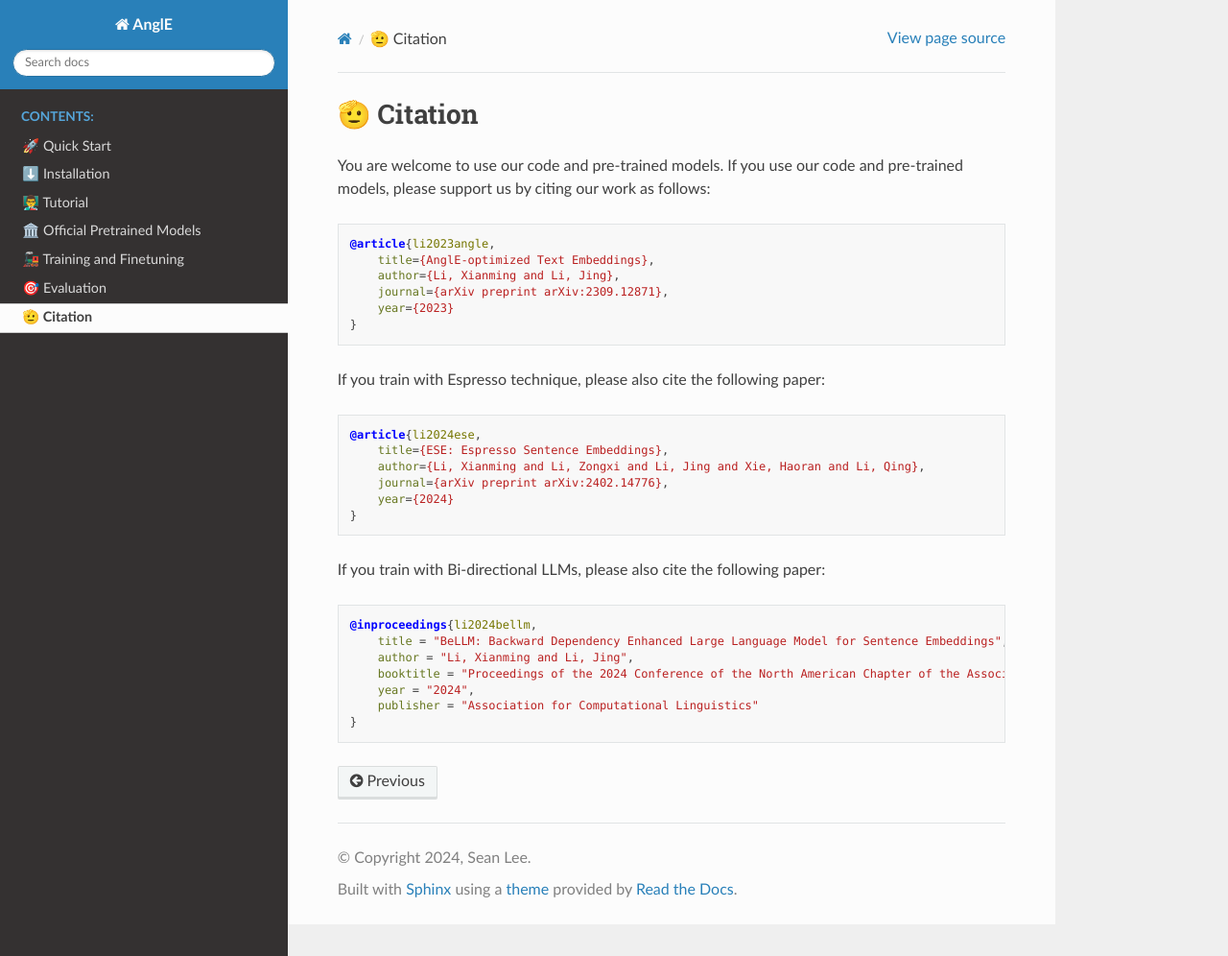
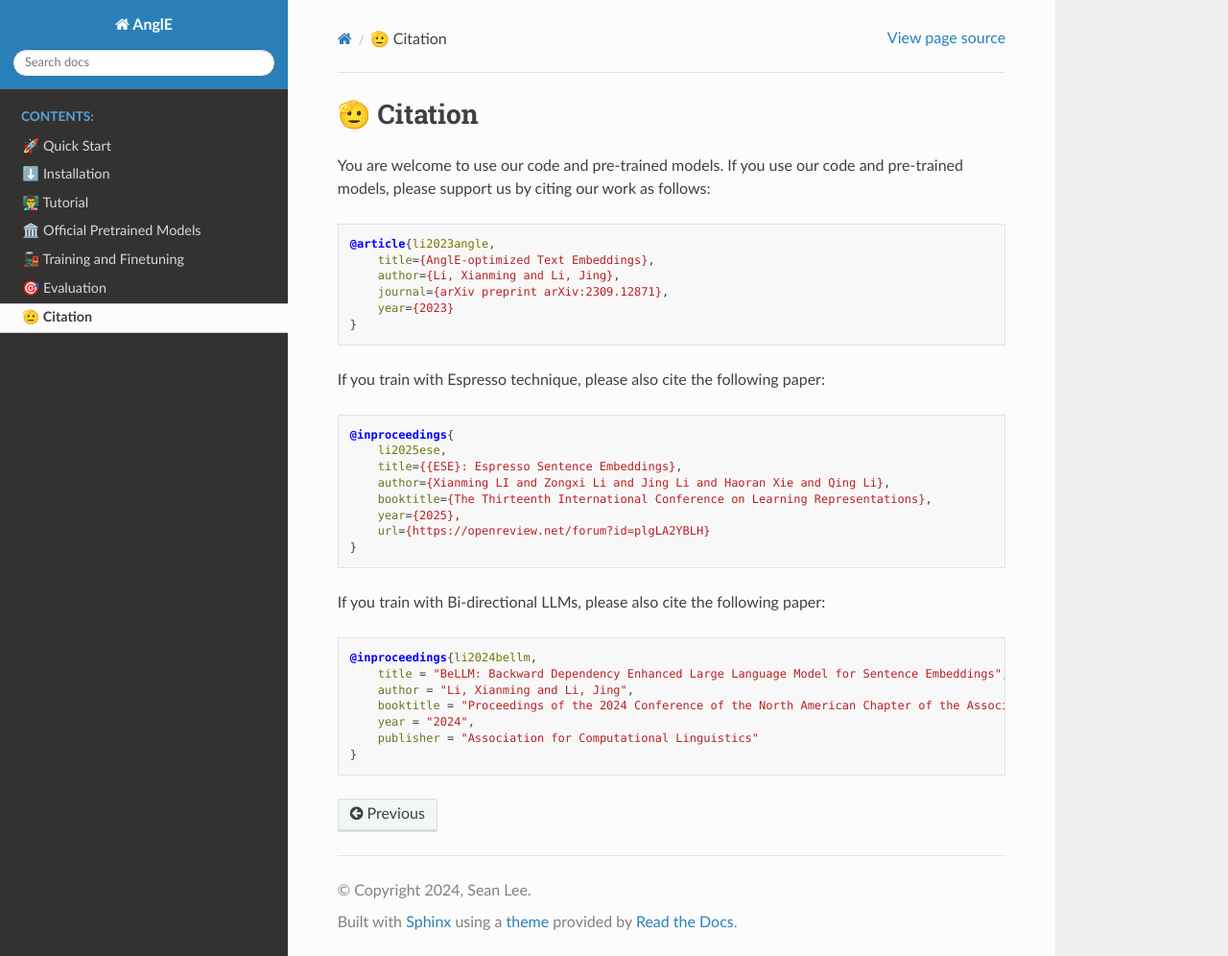
Before and after one commit to SeanLee97/AnglE, a Sphinx documentation site: the page built from docs/notes/citation.rst, in a window 1280 px wide and 996 px high. Shown: the whole window at 96% size. Built offline with Sphinx 7.4.7 and the Read the Docs theme 3.1.0, drawn with Linux system fonts in a browser that asks for light colours.

Commit message:
update ESE's citation

```diff
--- a/docs/notes/citation.rst
+++ b/docs/notes/citation.rst
@@ -17,11 +17,13 @@ If you train with Espresso technique, please also cite the following paper:
 
 .. code-block:: bibtex
 
-    @article{li2024ese,
-        title={ESE: Espresso Sentence Embeddings},
-        author={Li, Xianming and Li, Zongxi and Li, Jing and Xie, Haoran and Li, Qing},
-        journal={arXiv preprint arXiv:2402.14776},
-        year={2024}
+    @inproceedings{
+        li2025ese,
+        title={{ESE}: Espresso Sentence Embeddings},
+        author={Xianming LI and Zongxi Li and Jing Li and Haoran Xie and Qing Li},
+        booktitle={The Thirteenth International Conference on Learning Representations},
+        year={2025},
+        url={https://openreview.net/forum?id=plgLA2YBLH}
     }
 
 
```
